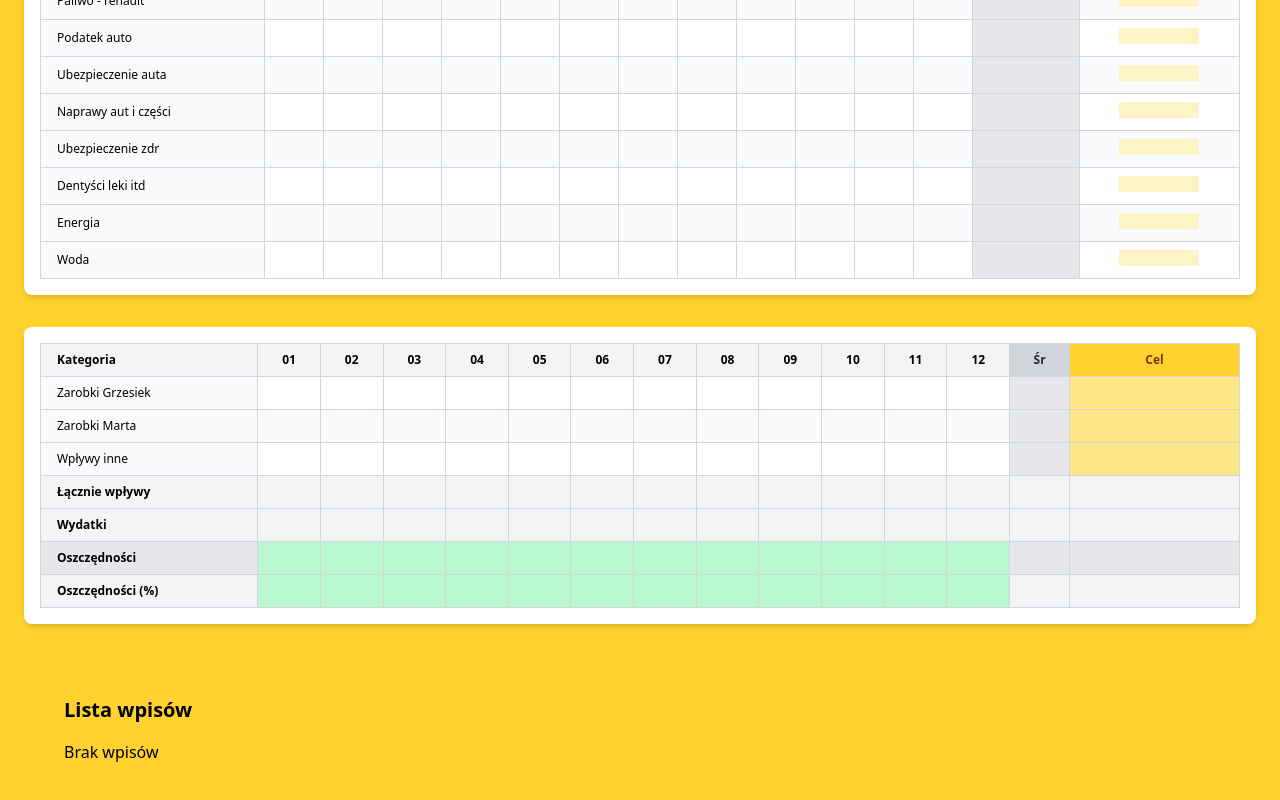
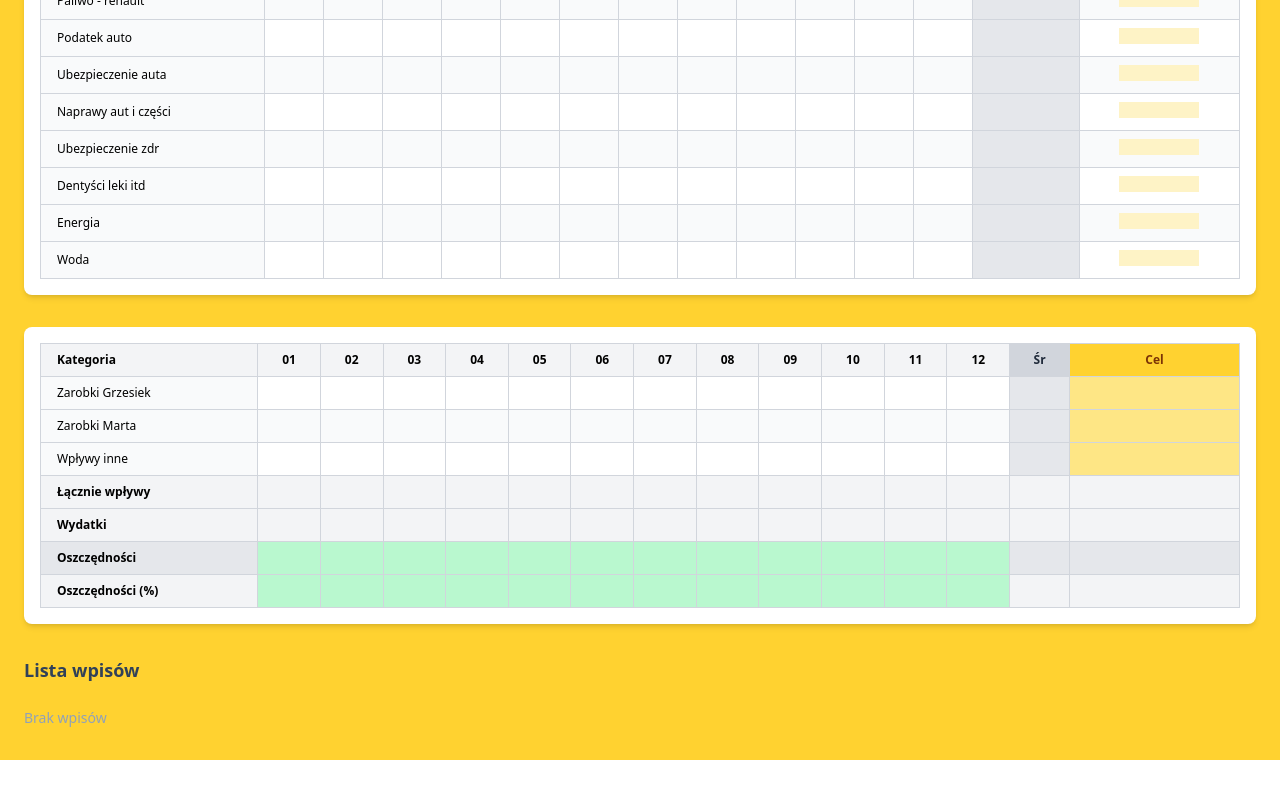
Before and after one commit to oleksaGrzegorz/budget-app, a React (Vite) app: page / in a window 1280 px wide. Shown: the part 760-1560 px from the top of the page. After the commit the page ends 1520 px from the top, so only its background shows below. Built offline with nearby package versions, Linux system fonts and the light colour scheme.

Commit message:
style: new style for list

```diff
--- a/src/components/ExpensesList/ExpensesList.tsx
+++ b/src/components/ExpensesList/ExpensesList.tsx
@@ -6,22 +6,33 @@ interface ExpensesListProps {
 
 export const ExpensesList = ({ entries }: ExpensesListProps) => {
   return (
-    <div className="p-10">
-      <h2 className="text-xl font-bold mb-4">Lista wpisów</h2>
+    <div>
+      <h2 className="text-lg font-semibold text-slate-700 mb-6">
+        Lista wpisów
+      </h2>
+
       {entries.length === 0 ? (
-        <p>Brak wpisów</p>
+        <div className="text-sm text-slate-400">Brak wpisów</div>
       ) : (
-        <ul className="space-y-2">
+        <ul className="space-y-3">
           {entries.map((item, index) => (
             <li
               key={index}
-              className={`border border-gray-300 p-2 rounded ${
-                item.formType === "expense" ? "bg-red-50 text-red-600" : "bg-green-50 text-green-600"
+              className={`p-4 rounded-xl border flex justify-between items-center text-sm ${
+                item.formType === "expense"
+                  ? "bg-rose-50 border-rose-200 text-rose-700"
+                  : "bg-emerald-50 border-emerald-200 text-emerald-700"
               }`}
             >
-              <strong>{index + 1}. [{item.formType === "expense" ? "Wydatek" : "Przychód"}]</strong>{" "}
-              {item.category}, <strong>Miesiąc:</strong> {item.month},{" "}
-              <strong>Kwota:</strong> {item.amount} zł
+              <div>
+                <div className="font-semibold">
+                  {index + 1}. {item.category}
+                </div>
+                <div className="text-xs opacity-70">
+                  {item.month} • {item.formType === "expense" ? "Wydatek" : "Przychód"}
+                </div>
+              </div>
+              <div className="font-bold">{item.amount} zł</div>
             </li>
           ))}
         </ul>
```
